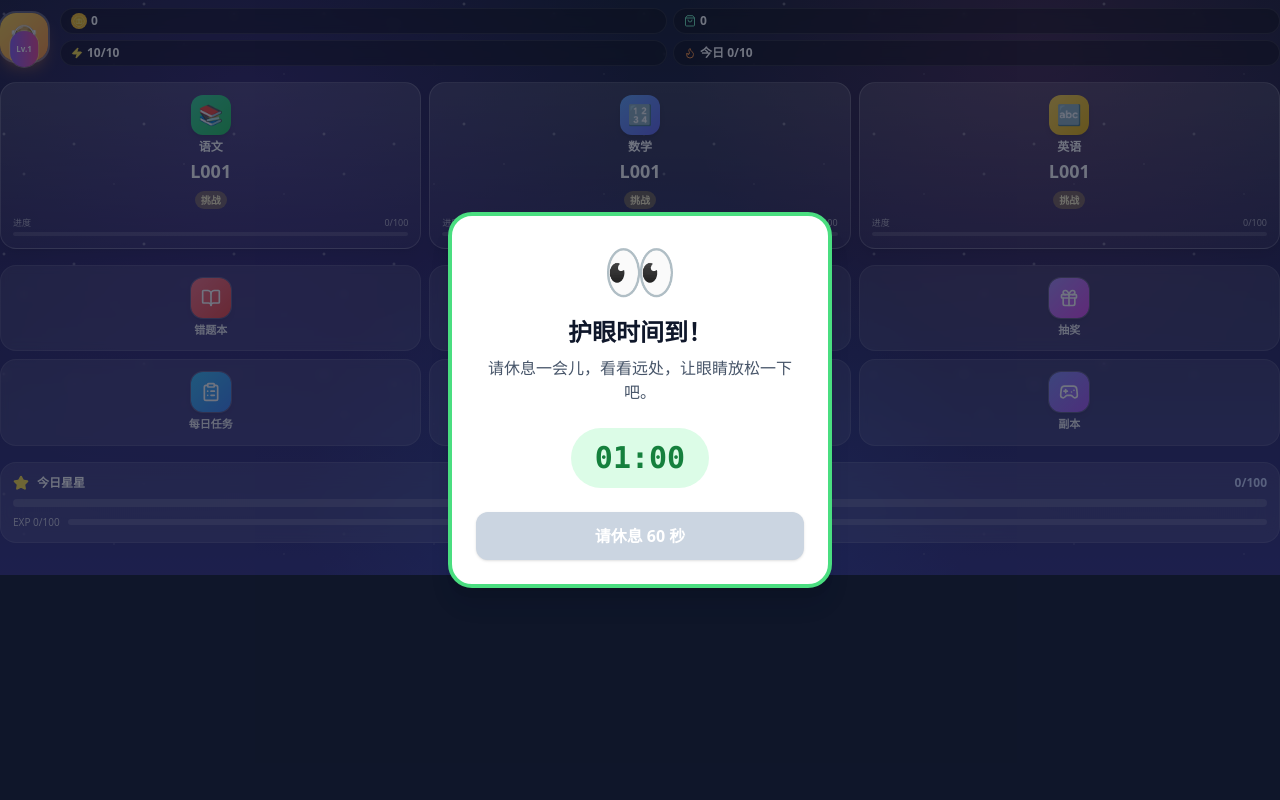
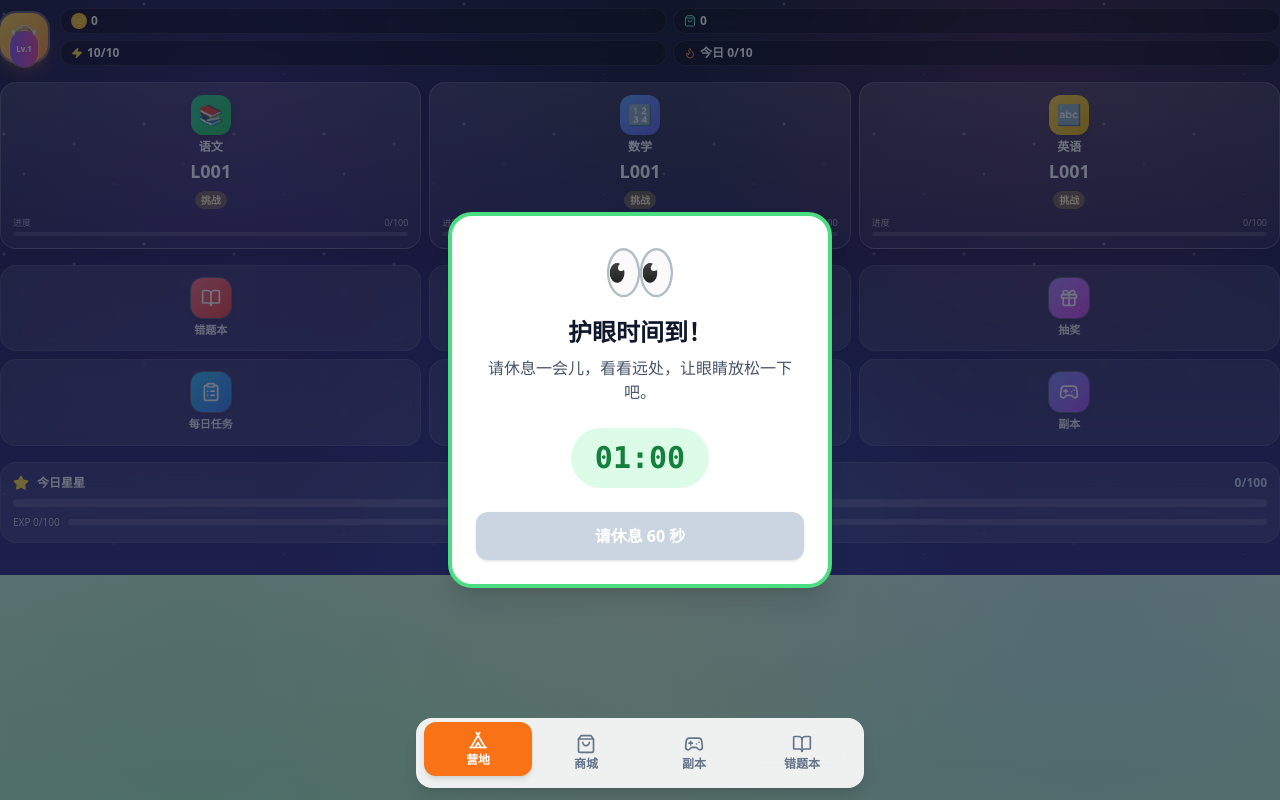
Before and after one commit to wangyihei-hub/boys-game, a React (Vite) app: page /#/play in a window 1280 px wide. Built offline with nearby package versions, Linux system fonts and the light colour scheme.

Commit message:
feat(layout): apply camp background and mount BottomTabBar in PlayLayout

```diff
--- a/src/components/layout/PlayLayout.tsx
+++ b/src/components/layout/PlayLayout.tsx
@@ -4,6 +4,9 @@ import { useProfileStore } from '../../stores/profileStore';
 import { useHealthGuard } from '../../hooks/useHealthGuard';
 import { RestModeOverlay } from '../play/RestModeOverlay';
 import { EyeCareModal } from '../play/EyeCareModal';
+import { BottomTabBar } from '../play/BottomTabBar';
+
+const TAB_ROUTES = ['/play', '/play/shop', '/play/arcade', '/play/wrong'];
 
 export function PlayLayout() {
   const loadProfile = useProfileStore(state => state.loadProfile);
@@ -38,20 +41,16 @@ export function PlayLayout() {
     );
   }
 
-  const isHome = location.pathname === '/play';
+  const showTab = TAB_ROUTES.includes(location.pathname);
 
   return (
-    <div className="flex min-h-screen flex-col bg-slate-900">
+    <div className="scene-camp-home relative flex min-h-screen flex-col">
       <RestModeOverlay isActive={isRestModeActive} />
       <EyeCareModal show={showEyeCare} onDismiss={dismissEyeCare} />
-      {!isHome && (
-        <header className="shrink-0 bg-slate-900 px-4 py-3 text-white sm:py-4">
-          <h1 className="text-lg font-bold sm:text-xl">学霸星球</h1>
-        </header>
-      )}
-      <main className={['flex-1', isHome ? '' : 'p-2 pb-[env(safe-area-inset-bottom)] sm:p-4'].join(' ')}>
+      <main className={['flex-1', showTab ? 'pb-24' : 'pb-[env(safe-area-inset-bottom)]'].join(' ')}>
         <Outlet />
       </main>
+      {showTab && <BottomTabBar />}
     </div>
   );
 }
```
